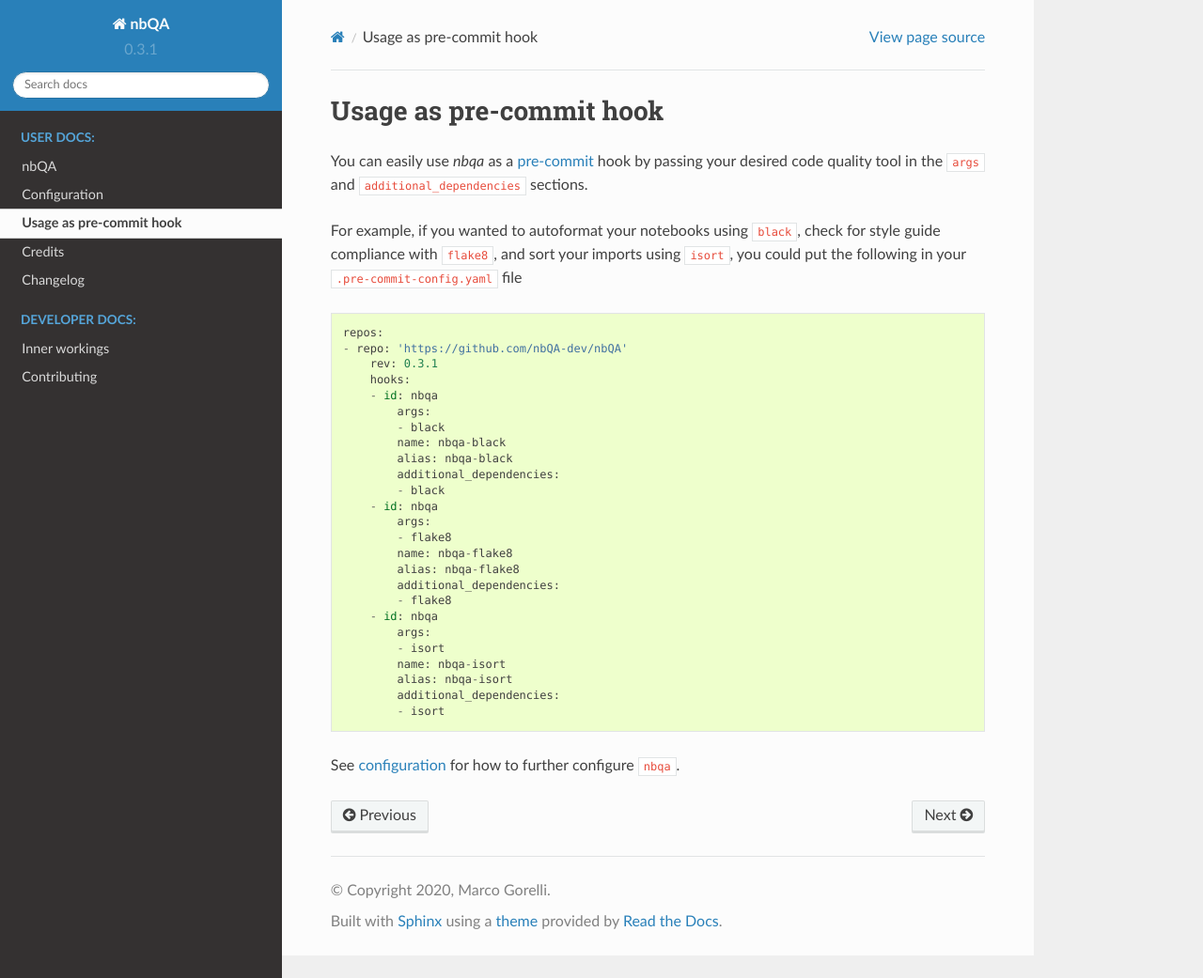
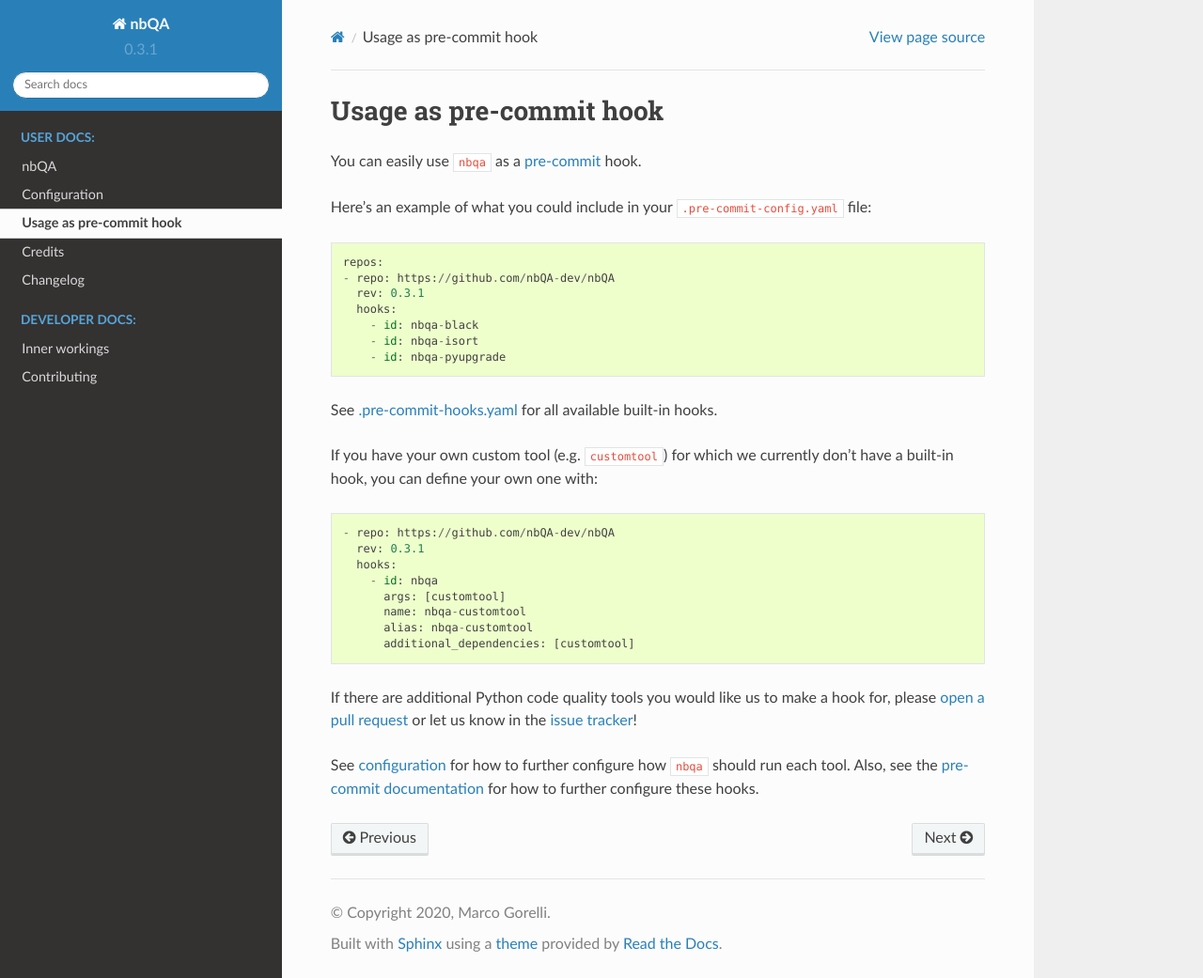
Before and after one commit to nbQA-dev/nbQA, a Sphinx documentation site: the page built from docs/pre-commit.rst, in a window 1280 px wide and 1041 px high. Shown: the whole window at 94% size. Built offline with Sphinx 7.4.7 and the Read the Docs theme 2.0.0, drawn with Linux system fonts in a browser that asks for light colours.

Commit message:
make built-in hooks (#339)
* make built-in hooks

* :fire: remove duplication

* Update docs/pre-commit.rst

* support mypy, link to pre-commit docs

* link to pre-commit docs

```diff
--- a/docs/contributing.rst
+++ b/docs/contributing.rst
@@ -1,4 +1,6 @@
 .. highlight:: shell
+
+.. _contributing:
 
 ============
 Contributing
--- a/docs/pre-commit.rst
+++ b/docs/pre-commit.rst
@@ -2,36 +2,33 @@
 Usage as pre-commit hook
 ========================
 
-You can easily use `nbqa` as a `pre-commit <https://pre-commit.com/>`_ hook by passing your desired
-code quality tool in the ``args`` and ``additional_dependencies`` sections.
+You can easily use ``nbqa`` as a `pre-commit <https://pre-commit.com/>`_ hook.
 
-For example, if you wanted to autoformat your notebooks using ``black``, check for style guide compliance with ``flake8``,
-and sort your imports using ``isort``, you could put the following in your ``.pre-commit-config.yaml`` file ::
+Here's an example of what you could include in your ``.pre-commit-config.yaml`` file: ::
 
     repos:
-    - repo: 'https://github.com/nbQA-dev/nbQA'
-        rev: 0.3.1
-        hooks:
+    - repo: https://github.com/nbQA-dev/nbQA
+      rev: 0.3.1
+      hooks:
+        - id: nbqa-black
+        - id: nbqa-isort
+        - id: nbqa-pyupgrade
+
+See `.pre-commit-hooks.yaml <https://github.com/nbQA-dev/nbQA/blob/master/.pre-commit-hooks.yaml>`_ for all available built-in hooks.
+
+If you have your own custom tool (e.g. ``customtool``) for which we currently don't have a built-in hook, you can define your own one with: ::
+
+    - repo: https://github.com/nbQA-dev/nbQA
+      rev: 0.3.1
+      hooks:
         - id: nbqa
-            args:
-            - black
-            name: nbqa-black
-            alias: nbqa-black
-            additional_dependencies:
-            - black
-        - id: nbqa
-            args:
-            - flake8
-            name: nbqa-flake8
-            alias: nbqa-flake8
-            additional_dependencies:
-            - flake8
-        - id: nbqa
-            args:
-            - isort
-            name: nbqa-isort
-            alias: nbqa-isort
-            additional_dependencies:
-            - isort
+          args: [customtool]
+          name: nbqa-customtool
+          alias: nbqa-customtool
+          additional_dependencies: [customtool]
 
-See :ref:`configuration<configuration>` for how to further configure ``nbqa``.
+If there are additional Python code quality tools you would like us to make a hook for, please :ref:`open a pull request<contributing>`
+or let us know in the `issue tracker <https://github.com/nbQA-dev/nbQA/issues>`_!
+
+See :ref:`configuration<configuration>` for how to further configure how ``nbqa`` should run each tool. Also, see the `pre-commit documentation <https://pre-commit.com/>`_
+for how to further configure these hooks.
```
Also changed, not shown: README.md (+2 -4 lines), .pre-commit-hooks.yaml.
